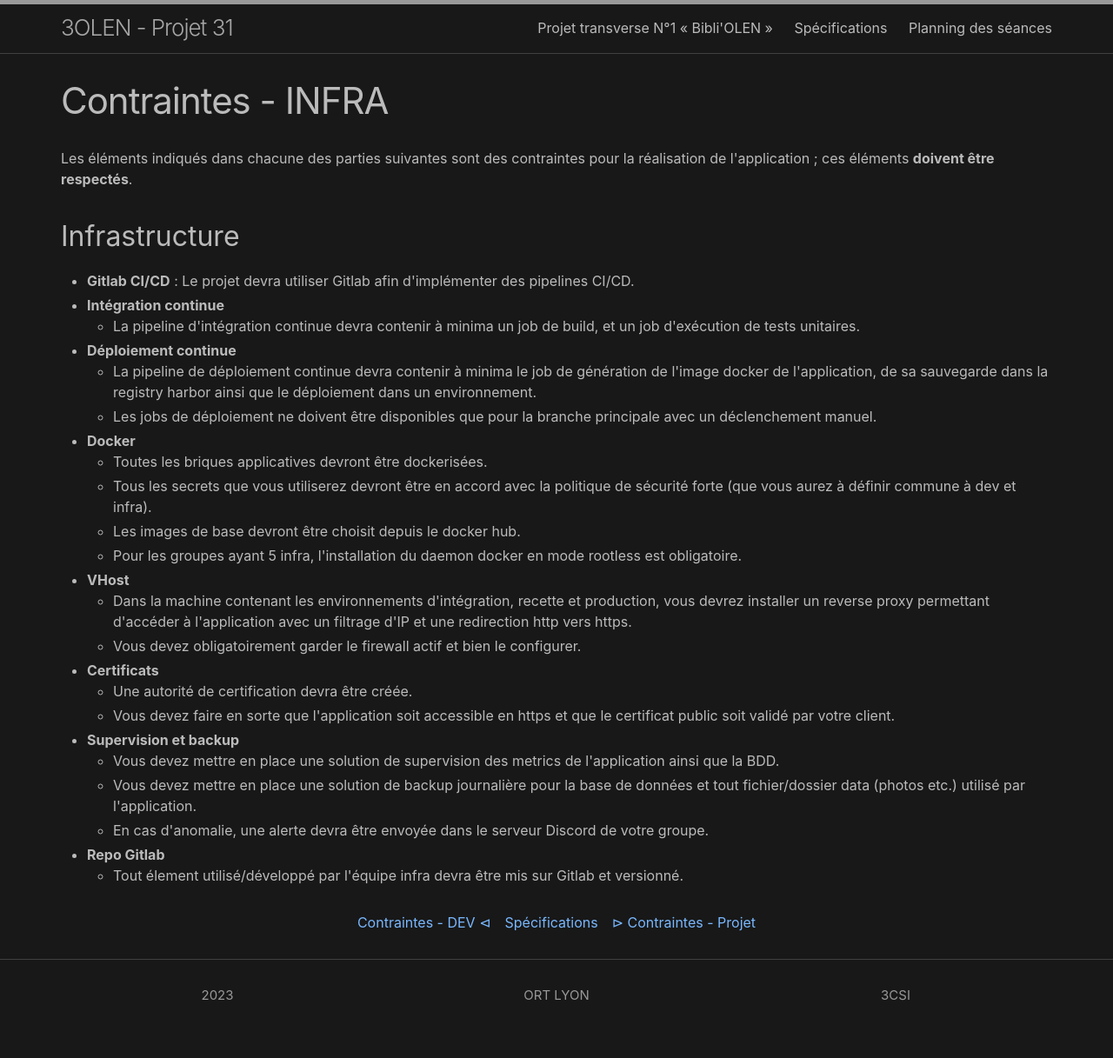
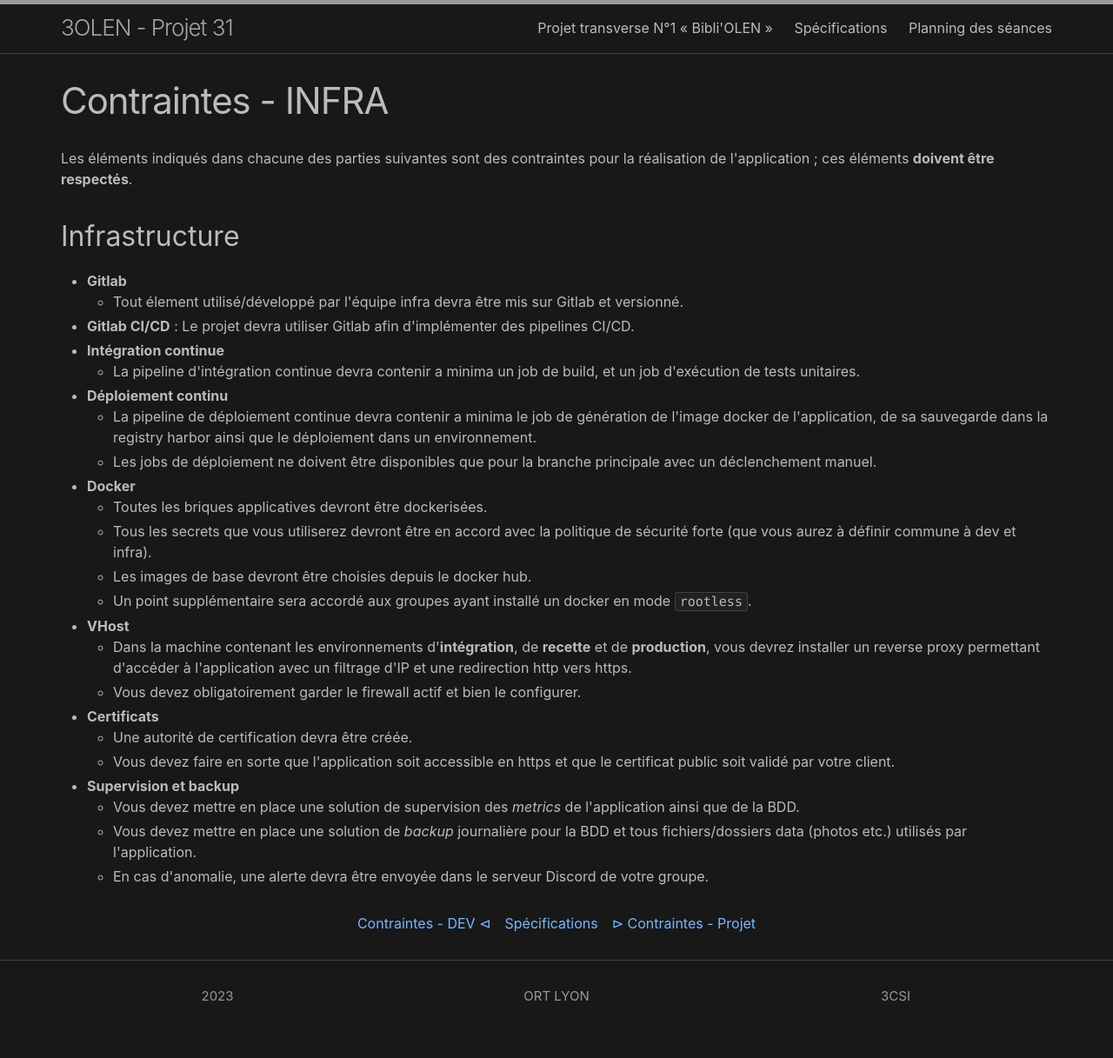
Before and after one commit to 3OLEN/projet-31, a Jekyll site: the page built from docs/_technical_requests/2-arch.html, in a window 1280 px wide. Shown: the whole page at 87% size. Built offline with Jekyll 4.4.1, drawn with Linux system fonts in a browser that asks for light colours.

```diff
--- a/docs/_technical_requests/2-arch.html
+++ b/docs/_technical_requests/2-arch.html
@@ -4,39 +4,44 @@ title: Contraintes - INFRA
 slug: infrastructure
 
 arch_env:
+- name: Gitlab
+  sub_notes:
+  - "Tout élement utilisé/développé par l'équipe infra devra être mis sur Gitlab et versionné."
 - name: Gitlab CI/CD
   description: "Le projet devra utiliser Gitlab afin d'implémenter des pipelines CI/CD."
 - name: Intégration continue
   sub_notes:
-  - "La pipeline d'intégration continue devra contenir à minima un job de build, et un job d'exécution de tests unitaires."
-- name: Déploiement continue
+  - "La pipeline d'intégration continue devra contenir a minima un job de build, et un job d'exécution de
+tests unitaires."
+- name: Déploiement continu
   sub_notes:
-  - "La pipeline de déploiement continue devra contenir à minima le job de génération de l'image docker de l'application,
-  de sa sauvegarde dans la registry harbor ainsi que le déploiement dans un environnement."
+  - "La pipeline de déploiement continue devra contenir a minima le job de génération de l'image docker de
+l'application, de sa sauvegarde dans la registry harbor ainsi que le déploiement dans un environnement."
   - "Les jobs de déploiement ne doivent être disponibles que pour la branche principale avec un déclenchement manuel."
 - name: Docker
   sub_notes:
   - "Toutes les briques applicatives devront être dockerisées."
-  - "Tous les secrets que vous utiliserez devront être en accord avec la politique de sécurité forte (que vous aurez à définir commune à dev et infra)."
-  - "Les images de base devront être choisit depuis le docker hub."
-  - "Pour les groupes ayant 5 infra, l'installation du daemon docker en mode rootless est obligatoire."
+  - "Tous les secrets que vous utiliserez devront être en accord avec la politique de sécurité forte
+(que vous aurez à définir commune à dev et infra)."
+  - "Les images de base devront être choisies depuis le docker hub."
+  - "Un point supplémentaire sera accordé aux groupes ayant installé un docker en mode <code>rootless</code>."
 - name: VHost
   sub_notes:
-  - "Dans la machine contenant les environnements d'intégration, recette et production, vous devrez installer un reverse proxy permettant
-  d'accéder à l'application avec un filtrage d'IP et une redirection http vers https."
+  - "Dans la machine contenant les environnements d'<strong>intégration</strong>, de <strong>recette</strong> et
+de <strong>production</strong>, vous devrez installer un reverse proxy permettant d'accéder à l'application avec un
+filtrage d'IP et une redirection http vers https."
   - "Vous devez obligatoirement garder le firewall actif et bien le configurer."
 - name: Certificats
   sub_notes:
   - "Une autorité de certification devra être créée."
-  - "Vous devez faire en sorte que l'application soit accessible en https et que le certificat public soit validé par votre client."
+  - "Vous devez faire en sorte que l'application soit accessible en https et que le certificat public soit validé
+par votre client."
 - name: Supervision et backup
   sub_notes:
-  - "Vous devez mettre en place une solution de supervision des metrics de l'application ainsi que la BDD."
-  - "Vous devez mettre en place une solution de backup journalière pour la base de données et tout fichier/dossier data (photos etc.) utilisé par l'application."
+  - "Vous devez mettre en place une solution de supervision des <em>metrics</em> de l'application ainsi que de la BDD."
+  - "Vous devez mettre en place une solution de <em>backup</em> journalière pour la BDD et tous fichiers/dossiers data
+(photos etc.) utilisés par l'application."
   - "En cas d'anomalie, une alerte devra être envoyée dans le serveur Discord de votre groupe."
-- name: Repo Gitlab
-  sub_notes:
-  - "Tout élement utilisé/développé par l'équipe infra devra être mis sur Gitlab et versionné."
 ---
 
 <p>
--- a/docs/contexte.html
+++ b/docs/contexte.html
@@ -5,7 +5,7 @@ permalink: /contexte
 ---
 
 <h2>Projet-31</h2>
-<p>Le « Projet-31 » est le premier <u>projet transverse</u>de la formation.</p>
+<p>Le « Projet-31 » est le premier <u>projet transverse</u> de la formation.</p>
 <p>
     Le projet transverse est un projet de <strong>groupe</strong> qui met en pratique les éléments de la formation
     abordés depuis le début de l'année au sein des différents modules, de même pour les heures de formation suivies
```
Also changed, not shown: docs/_roadmap/01.md (+10 -9 lines).
